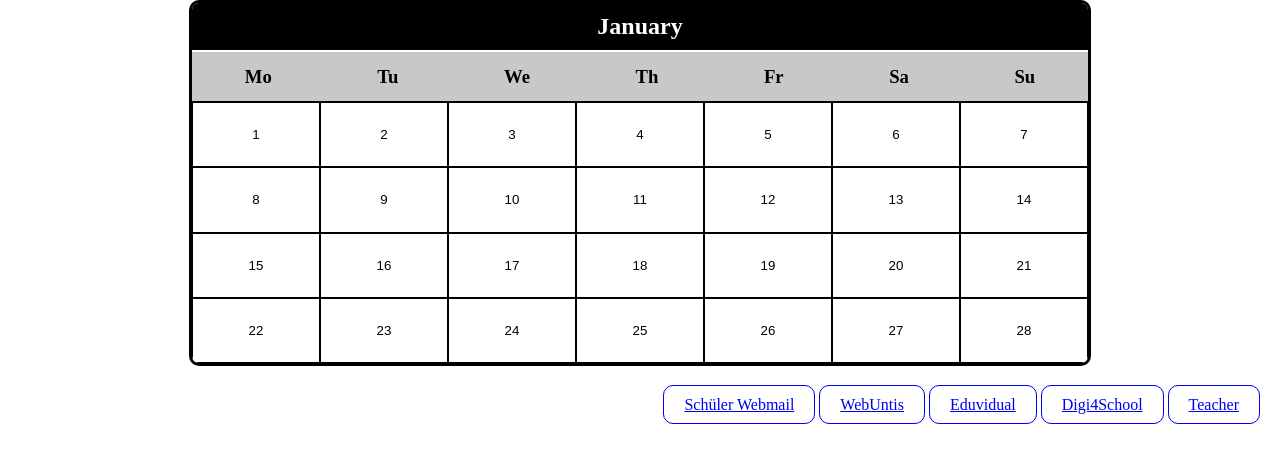
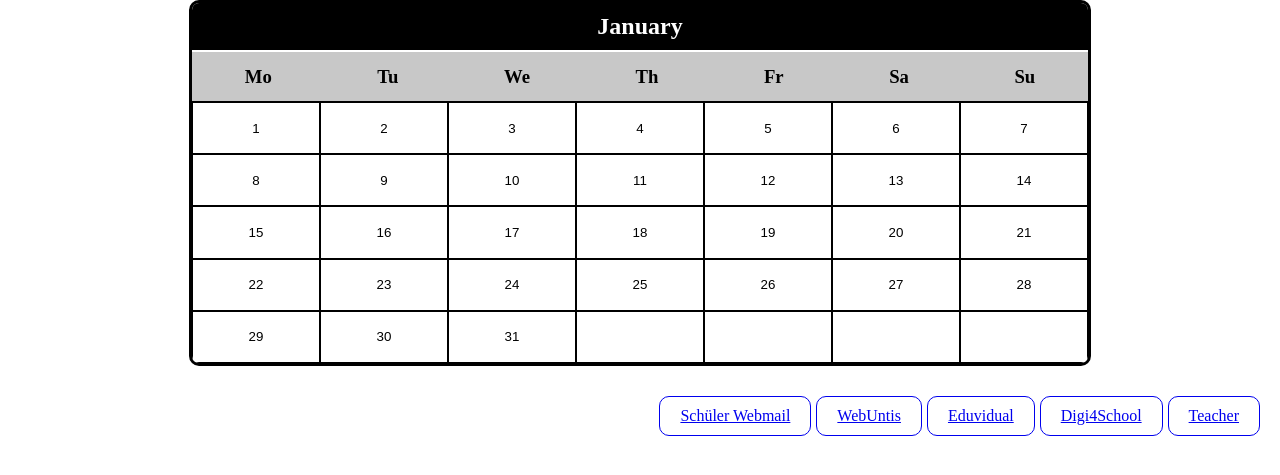
Before and after one commit to taktischer/web_calendar, a Django app: page / in a window 1280 px wide. Shown: the part 97-572 px from the top of the page. Run offline with Django 4.2, Linux system fonts and the light colour scheme; the visitor is signed in with stand-in values (Sample User, id 1); data that the repository does not hold is empty.

Commit message:
imporved the frontend

```diff
--- a/static/styles.css
+++ b/static/styles.css
@@ -132,6 +132,8 @@ body {
 }
 
 #school-links-container {
+    display: flex;
+    flex-wrap: wrap;
     padding: 20px;
     gap: 5px;
 }
--- a/templates/index.html
+++ b/templates/index.html
@@ -54,6 +54,15 @@
                 <button class="calendar-day-button button">27</button>
                 <button class="calendar-day-button button">28</button>
             </div>
+            <div class="calendar-week">
+                <button class="calendar-day-button button">29</button>
+                <button class="calendar-day-button button">30</button>
+                <button class="calendar-day-button button">31</button>
+                <button class="calendar-day-button button"></button>
+                <button class="calendar-day-button button"></button>
+                <button class="calendar-day-button button"></button>
+                <button class="calendar-day-button button"></button>
+            </div>
         </main>
     </div>
 {% endblock %}
```
